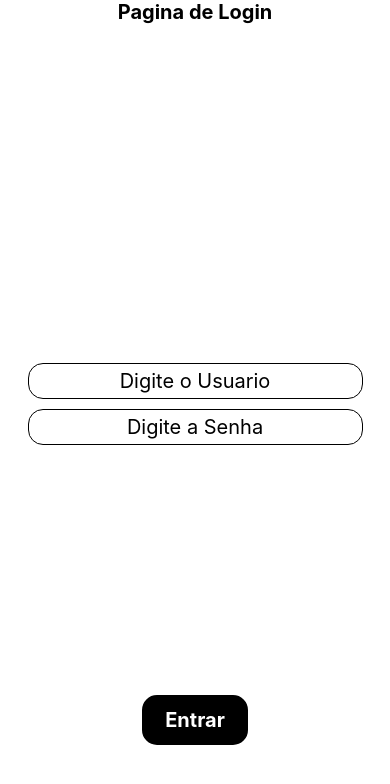
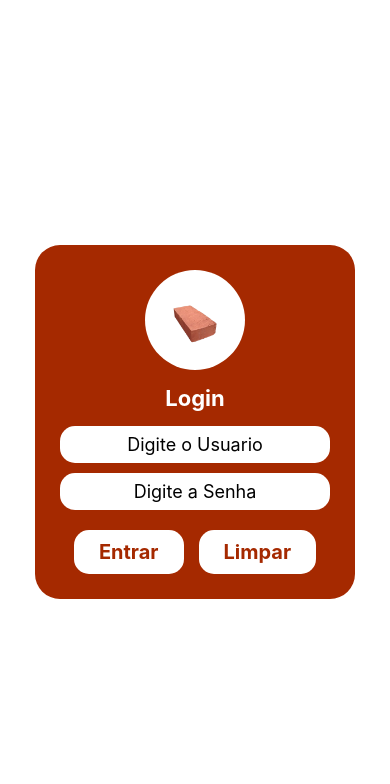
Before and after one commit to LucasVeneziani/AtividadeAplicacaoMobileComNavegacao, a React Native app: screen /Login in a window 390 px wide. Shown: the top 784 px of the page. Built offline with nearby package versions, Linux system fonts and the light colour scheme.

Commit message:
Atualizando o login para ficar melhor

```diff
--- a/App.js
+++ b/App.js
@@ -12,7 +12,7 @@ const Tab = createBottomTabNavigator();
 export default function App() {
   return (
     <NavigationContainer>
-      <Tab.Navigator>
+      <Tab.Navigator initialRouteName="Login">
         <Tab.Screen name="Home" component={Home}
           options={{ title: 'Alvenaria PlankMassa>Home',
             headerShown: false,
--- a/src/Pages/Login/index.js
+++ b/src/Pages/Login/index.js
@@ -1,5 +1,5 @@
 import { StatusBar } from 'expo-status-bar';
-import { StyleSheet, Text, View, Button, TextInput, Pressable} from 'react-native';
+import { StyleSheet, Text, View, TextInput, Pressable, Image } from 'react-native';
 import { useState } from 'react';
 import styles from './style';
 
@@ -26,19 +26,33 @@ export default function Login({ navigation }) {
     }
   }
 
+  function limpar() {
+    setUser('');
+    setPass('');
+  }
+
   return (
     <View style={styles.container}>
-      <Text style={styles.text}>Pagina de Login</Text>
 
-          <View>
-            <TextInput placeholder="Digite o Usuario" value={user} onChangeText={setUser} style={styles.inputContainerTexto} ></TextInput>
-            <TextInput placeholder="Digite a Senha" value={pass} onChangeText={setPass} secureTextEntry={true} style={styles.inputContainerTexto}></TextInput>
-          </View>
+      <View style={styles.caixa}>
+        <View style={styles.circuloLogo}>
+          <Image source={require('../../../assets/Tijolo.png')} style={styles.logo} />
+        </View>
 
+        <Text style={styles.text}>Login</Text>
 
-        <Pressable onPress={validar} style={styles.botaoEntrar}>
-          <Text style={styles.textDark}>Entrar</Text>
-        </Pressable>
+        <TextInput placeholder="Digite o Usuario" value={user} onChangeText={setUser} style={styles.inputContainerTexto}></TextInput>
+        <TextInput placeholder="Digite a Senha" value={pass} onChangeText={setPass} secureTextEntry={true} style={styles.inputContainerTexto}></TextInput>
+
+        <View style={styles.botoes}>
+          <Pressable onPress={validar} style={styles.botao}>
+            <Text style={styles.textoBotao}>Entrar</Text>
+          </Pressable>
+          <Pressable onPress={limpar} style={styles.botao}>
+            <Text style={styles.textoBotao}>Limpar</Text>
+          </Pressable>
+        </View>
+      </View>
 
       <StatusBar style="auto" />
     </View>
--- a/src/Pages/Login/style.js
+++ b/src/Pages/Login/style.js
@@ -1,48 +1,64 @@
 import { StyleSheet} from 'react-native';
-
 
 const styles = StyleSheet.create({
   container: {
     flex: 1,
     backgroundColor: '#fff',
     alignItems: 'center',
-    justifyContent: 'space-between',
+    justifyContent: 'center',
   },
-  inputContainer: {
+  caixa: {
+    width: 320,
+    backgroundColor: '#a52900',
+    borderRadius: 25,
+    padding: 25,
+    alignItems: 'center',
+  },
+  circuloLogo: {
+    width: 100,
+    height: 100,
+    borderRadius: 50,
+    backgroundColor: '#ffffff',
+    alignItems: 'center',
     justifyContent: 'center',
-    alignItems: 'center',
-    textAlign: 'center',
-    width: '60%',
+    marginBottom: 15,
+  },
+  logo: {
+    width: 70,
+    height: 70,
+    resizeMode: 'contain',
   },
   text: {
+    fontSize: 22,
+    fontWeight: 'bold',
+    color: '#ffffff',
+    marginBottom: 15,
+  },
+  inputContainerTexto: {
+    width: '100%',
+    textAlign: 'center',
+    backgroundColor: '#ffffff',
+    marginBottom: 10,
+    borderRadius: 15,
+    paddingHorizontal: 10,
+    paddingVertical: 8,
+    fontSize: 18,
+  },
+  botoes: {
+    flexDirection: 'row',
+    gap: 15,
+    marginTop: 10,
+  },
+  botao: {
+    backgroundColor: '#ffffff',
+    paddingHorizontal: 25,
+    paddingVertical: 10,
+    borderRadius: 15,
+  },
+  textoBotao: {
     fontSize: 20,
     fontWeight: 'bold',
-  },
-  textDark: {
-    fontSize: 20,
-    fontWeight: 'bold',
-    color: '#ffffff',
-  },
-  inputContainerTexto: {
-    justifyContent: 'center',
-    alignItems: 'center',
-    textAlign: 'center',
-    WIDTH: '100%',
-    marginBottom: 10,
-    borderWidth: 1,
-    borderColor: '#000000',
-    borderRadius: 15,
-    paddingHorizontal: 10,
-    paddingVertical: 5,
-    fontSize: 20,
-  },
-  botaoEntrar: {
-    backgroundColor: '#000000',
-    borderWidth: 3,
-    paddingHorizontal: 20,
-    paddingVertical: 10,
-    borderRadius: 15,
-    bottom: 99,
+    color: '#a52900',
   },
 });
 
```
Also changed, not shown: assets/Tijolo.png (added).
